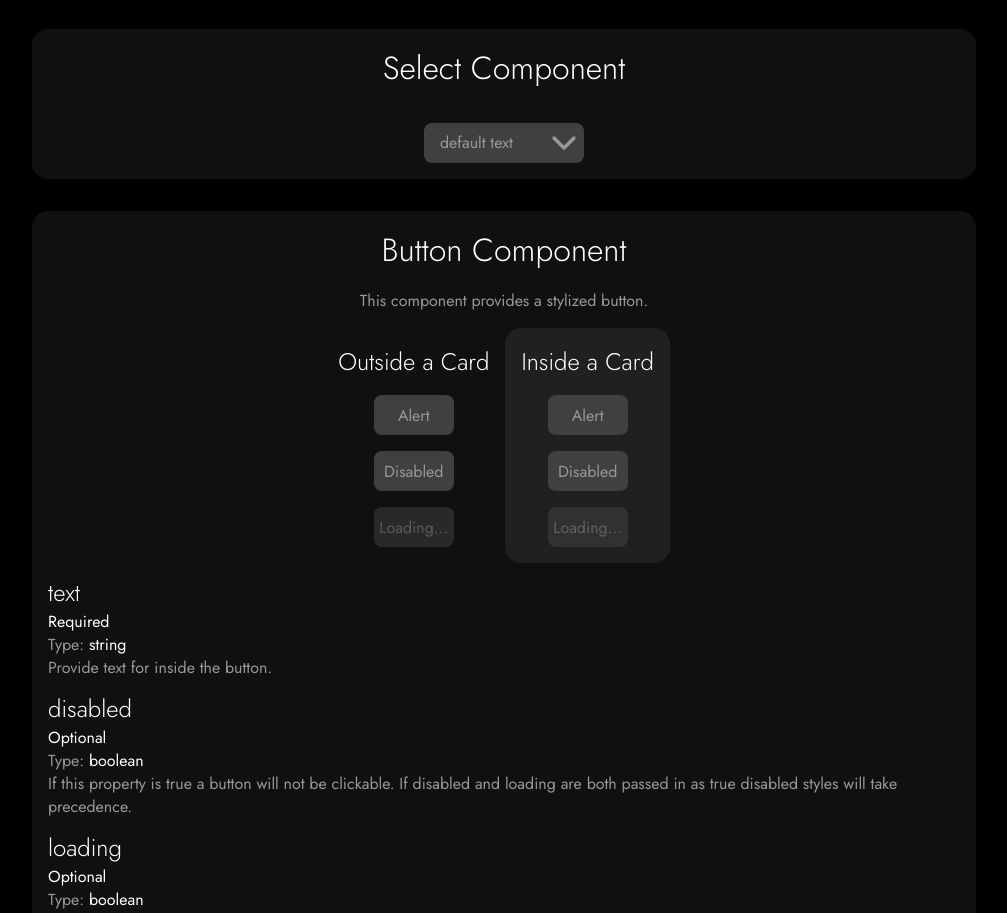
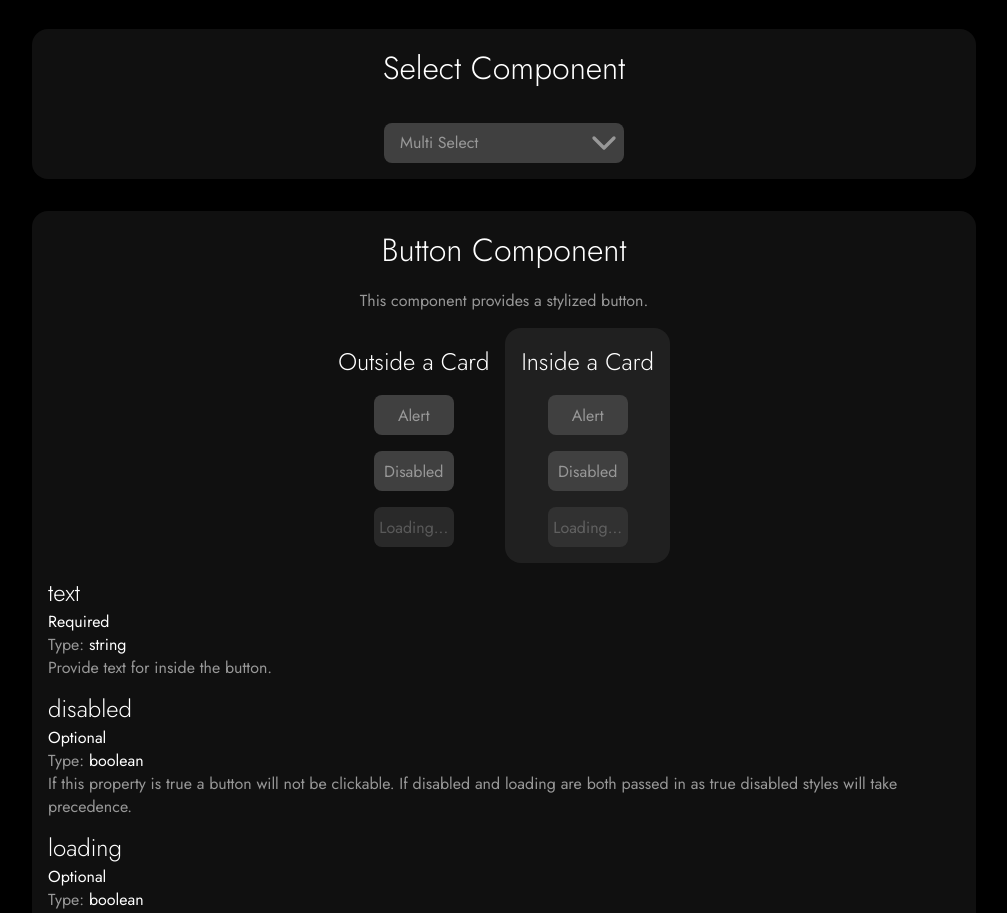
Before and after one commit to maskedmage77/Maskelyne-Component-Library, a React (Create React App) app: page / in a window 1280 px wide. Shown: the part 1280-2193 px from the top of the page, without its empty margins (136-1143 px from the left). Built offline with nearby package versions, Linux system fonts and the light colour scheme; a web font is replaced by a local one.

Commit message:
added multi-select

```diff
--- a/src/components/form/Select.css
+++ b/src/components/form/Select.css
@@ -1,6 +1,6 @@
 .Select, .SelectMenu {
   height: 2.5em;
-  width: 10em;
+  width: 15em;
   font: inherit;
   background-color: var(--itemColor);
   border: none;
@@ -45,3 +45,14 @@
   background-color: var(--itemColorAlt);
   transition: 0.25s;
 }
+
+.SelectMenu > p, .Select > p {
+  white-space: nowrap;
+  overflow: hidden;
+  text-overflow: ellipsis;
+  width: 11.5em;
+}
+
+.SelectMenu > div > .Selected {
+  background-color: var(--itemColorAlt) !important;
+}
--- a/src/components/form/Select.tsx
+++ b/src/components/form/Select.tsx
@@ -22,9 +22,7 @@ export default function Select({ options, singleItem, addItem, selected, multise
   const [title,setTitle] = useState(defaultText)
 
   function toggleMenu() {
-    if (menuToggle === false) {
       setMenuToggle(!menuToggle);
-    }
   }
 
   useEffect(() => {
@@ -36,17 +34,17 @@ export default function Select({ options, singleItem, addItem, selected, multise
   }, [selected]);
 
   useEffect(() => {
-
     function handleClickOutside(event: any) {
+      console.log(event.target)
       if (menuRef.current && !menuRef.current.contains(event.target)) {
-        setMenuToggle(!menuToggle);
+        setMenuToggle(false);
       }
     }
-
     document.addEventListener("mousedown", handleClickOutside);
     return () => {
       document.removeEventListener("mousedown", handleClickOutside);
     };
+    // eslint-disable-next-line
   }, [menuRef])
 
   function selectItem(event: any) {
@@ -60,12 +58,12 @@ export default function Select({ options, singleItem, addItem, selected, multise
   }
 
   return (
-    <div className={` ${menuToggle ? 'SelectMenu' : 'Select'}`} onClick={toggleMenu} ref={menuRef}>
-      <p>{ title }</p>
-      <img src="/icons/chevron.svg" alt="" />
+    <div className={` ${menuToggle ? 'SelectMenu' : 'Select'}`} ref={menuRef}>
+      <p onClick={toggleMenu}>{ title }</p>
+      <img src="/icons/chevron.svg" alt="" onClick={toggleMenu}/>
       <div>
         { options.map((option, index) => {
-          return <p onClick={selectItem} key={index}>{ option.displayed }</p>
+          return <p onClick={selectItem} key={index} className={ selected.includes(option.displayed) ? 'Selected' : '' }>{ option.displayed }</p>
         })}
       </div>
     </div>
--- a/src/screens/Homepage.tsx
+++ b/src/screens/Homepage.tsx
@@ -14,16 +14,12 @@ import Select from '../components/form/Select'
 
 export default function Homepage() {
 
-
-
-
-
   const [codeExample,setCodeExample] = useState('');
   const [controlledInput,setControlledInput] = useState('');
   const [selectedOption,setSelectedOption] = useState<string[]>([]);
 
   const onChange = (event: any) => {
-    setControlledInput(event.target);
+    setControlledInput(event.target.value);
   };
 
   const onChange2 = (event: any) => {
@@ -32,10 +28,11 @@ export default function Homepage() {
 
   const onChange3 = (event: any) => {
     if (!selectedOption.includes(event.currentTarget.textContent)) {
-      if (selectedOption[0] === '') {
-        setSelectedOption([event.currentTarget.textContent]);
-      }
-      setSelectedOption([...selectedOption, event.currentTarget.textContent]);
+      selectedOption[0] === ''
+      ? setSelectedOption([event.currentTarget.textContent])
+      : setSelectedOption([...selectedOption, event.currentTarget.textContent]);
+    } else {
+        setSelectedOption(selectedOption.filter(item => item !== event.currentTarget.textContent));
     }
   }
 
@@ -142,12 +139,11 @@ export default function Homepage() {
             options={[
               {
                 value:"0",
-                displayed:"Option 1",
+                displayed:"Example of a potential multi-line option",
               },
               {
                 value:"1",
                 displayed:"Option 2",
-
               },
               {
                 value:"2",
@@ -157,7 +153,7 @@ export default function Homepage() {
             singleItem={onChange2}
             addItem={onChange3}
             selected={selectedOption}
-            defaultText="default text"
+            defaultText="Multi Select"
             multiselect
           />
 
```
